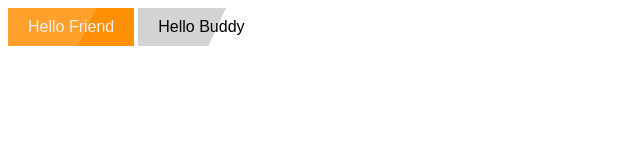
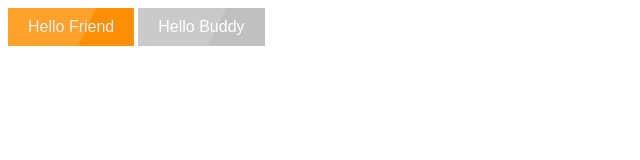
Before and after one commit to kushagrarora17/animated-buttons-hacktoberfest, a plain HTML site: page index.html in a window 1280 px wide. Shown: the whole page, without its empty margins (0-640 px from the left). Drawn offline with Linux system fonts and the light colour scheme.

Commit message:
resolve conflicts for secondary button

```diff
--- a/style.css
+++ b/style.css
@@ -47,3 +47,18 @@
 .btn-primary:hover:before {
     background-color: rgba(255, 255, 255, 0.9);
 }
+
+/* Button Secondary */
+.btn-secondary {
+ background-color: #c0c0c0;
+ color: #fff;
+}
+.btn-secondary:before {
+ background-color: rgba(255, 255, 255, 0.15);
+}
+.btn-secondary:hover {
+ color: #c0c0c0;
+}
+.btn-secondary:hover:before {
+ background-color: rgba(255, 255, 255, 0.9);
+}
```
